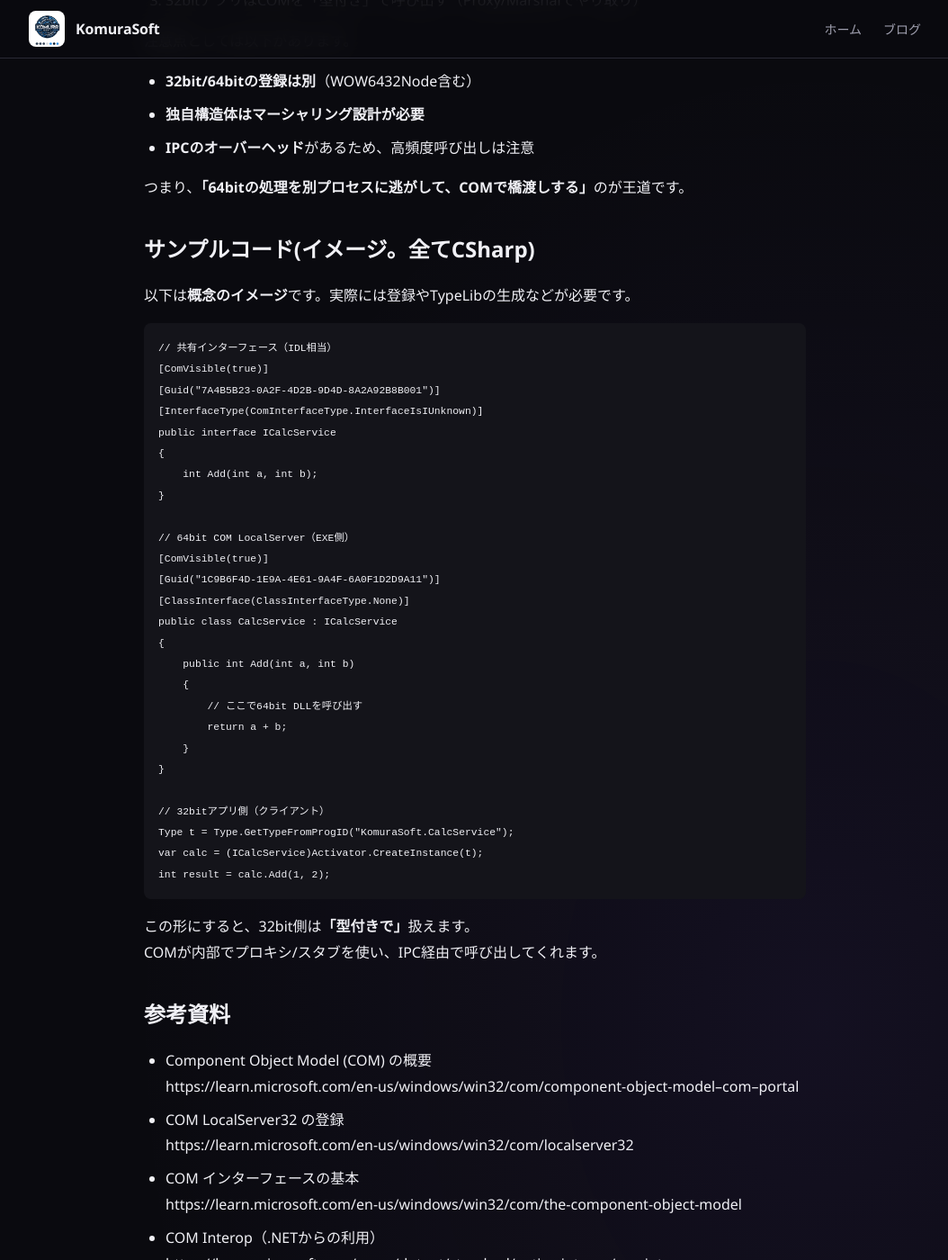
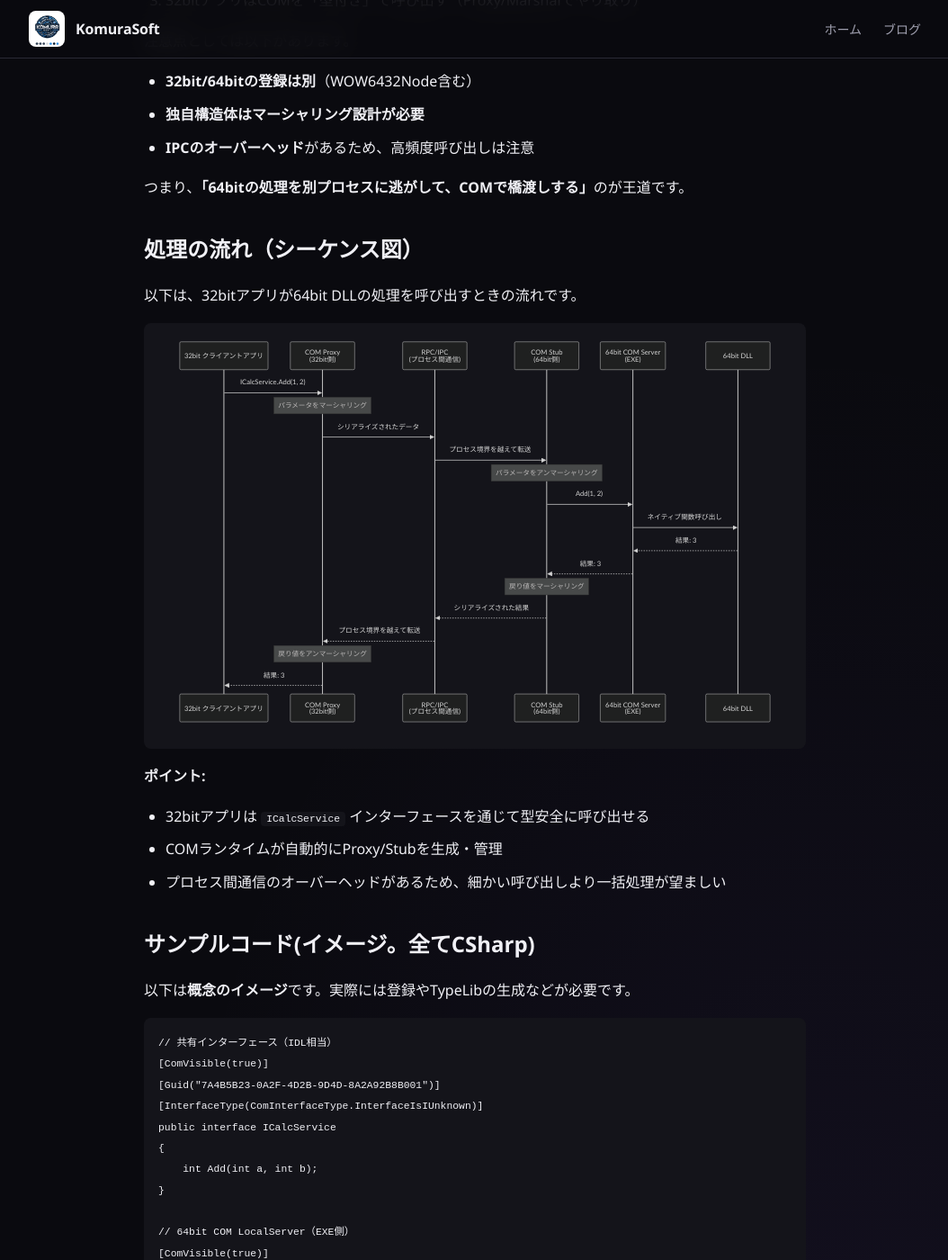
Before and after one commit to gomurin0428/KomuraSoftWeb, a Jekyll site: the page built from _posts/2026-01-25-002-com-case-study-32bit-to-64bit.md, in a window 1280 px wide and 1400 px high, scrolled down 1006 px. Shown: the whole window at 90% size, without its empty margins (112-1166 px from the left). Built offline with Jekyll 4.4.1, drawn with Linux system fonts in a browser that asks for light colours.

Commit message:
feat: add Mermaid sequence diagram to COM case study post

```diff
--- a/_layouts/post.html
+++ b/_layouts/post.html
@@ -132,5 +132,9 @@
       </div>
     </footer>
   </div>
+  <script type="module">
+    import mermaid from 'https://cdn.jsdelivr.net/npm/mermaid@10/dist/mermaid.esm.min.mjs';
+    mermaid.initialize({ startOnLoad: true, theme: 'dark' });
+  </script>
 </body>
 </html>
--- a/_posts/2026-01-25-002-com-case-study-32bit-to-64bit.md
+++ b/_posts/2026-01-25-002-com-case-study-32bit-to-64bit.md
@@ -38,6 +38,40 @@ author: Go Komura
 - **IPCのオーバーヘッド**があるため、高頻度呼び出しは注意
 
 つまり、**「64bitの処理を別プロセスに逃がして、COMで橋渡しする」**のが王道です。
+
+## 処理の流れ（シーケンス図）
+
+以下は、32bitアプリが64bit DLLの処理を呼び出すときの流れです。
+
+<pre class="mermaid">
+sequenceDiagram
+    participant App as 32bit クライアントアプリ
+    participant Proxy as COM Proxy<br/>(32bit側)
+    participant RPC as RPC/IPC<br/>(プロセス間通信)
+    participant Stub as COM Stub<br/>(64bit側)
+    participant Server as 64bit COM Server<br/>(EXE)
+    participant DLL as 64bit DLL
+
+    App->>Proxy: ICalcService.Add(1, 2)
+    Note over Proxy: パラメータをマーシャリング
+    Proxy->>RPC: シリアライズされたデータ
+    RPC->>Stub: プロセス境界を越えて転送
+    Note over Stub: パラメータをアンマーシャリング
+    Stub->>Server: Add(1, 2)
+    Server->>DLL: ネイティブ関数呼び出し
+    DLL-->>Server: 結果: 3
+    Server-->>Stub: 結果: 3
+    Note over Stub: 戻り値をマーシャリング
+    Stub-->>RPC: シリアライズされた結果
+    RPC-->>Proxy: プロセス境界を越えて転送
+    Note over Proxy: 戻り値をアンマーシャリング
+    Proxy-->>App: 結果: 3
+</pre>
+
+**ポイント:**
+- 32bitアプリは `ICalcService` インターフェースを通じて型安全に呼び出せる
+- COMランタイムが自動的にProxy/Stubを生成・管理
+- プロセス間通信のオーバーヘッドがあるため、細かい呼び出しより一括処理が望ましい
 
 ## サンプルコード(イメージ。全てCSharp)
 
```
